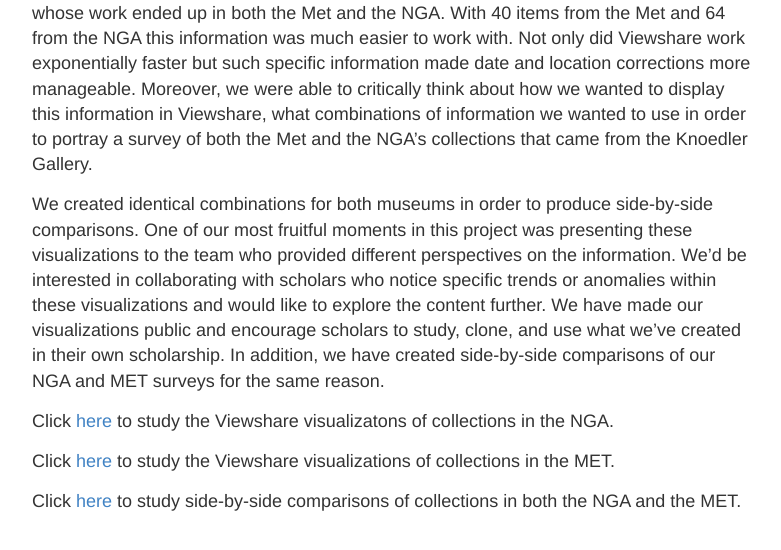
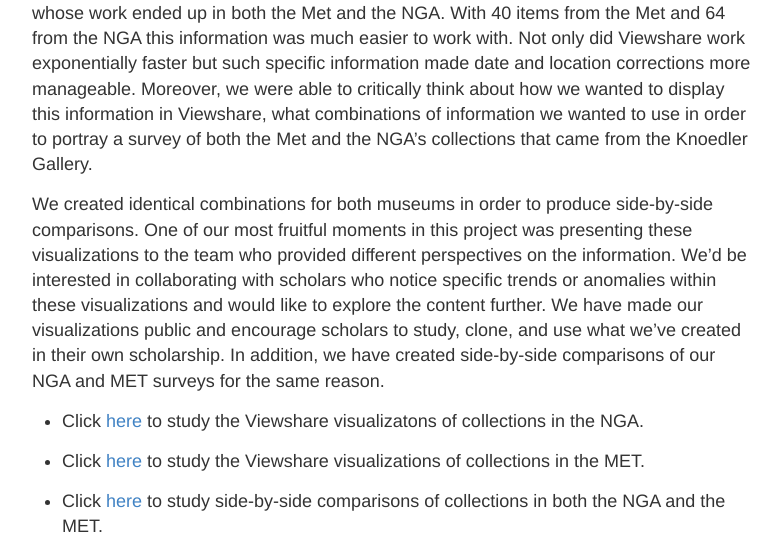
Before and after one commit to sgrimes12/Knoedler-Unbound-master, a Jekyll site: the page built from visualization/viewshare.md, in a window 1280 px wide. Shown: the part 1429-1979 px from the top of the page, without its empty margins (248-1029 px from the left). Built offline with Jekyll 4.4.1, drawn with Linux system fonts in a browser that asks for light colours; Markdown is read by kramdown in place of the engine named in the settings; grey boxes are pictures that could not be loaded.

```diff
--- a/_layouts/default.html
+++ b/_layouts/default.html
@@ -14,3 +14,7 @@
   </body>
 
 </html>
+&nbsp
+&nbsp
+&nbsp
+&nbsp
--- a/_layouts/post.html
+++ b/_layouts/post.html
@@ -5,8 +5,7 @@ layout: default
 <article class="post">
   <h1>{{ page.title }}</h1>
 
-
-  <div class="entry">
+<div class="entry">
     {{ content }}
     [Imgur](http://i.imgur.com/rB1mqDC.png)
   </div>
--- a/visualization/viewshare.md
+++ b/visualization/viewshare.md
@@ -20,8 +20,8 @@ Using this information we decided to create visualizations of a survey of the ma
 
 We created identical combinations for both museums in order to produce side-by-side comparisons. One of our most fruitful moments in this project was presenting these visualizations to the team who provided different perspectives on the information. We’d be interested in collaborating with scholars who notice specific trends or anomalies within these visualizations and would like to explore the content further. We have made our visualizations public and encourage scholars to study, clone, and use what we've created in their own scholarship.  In addition, we have created side-by-side comparisons of our NGA and MET surveys for the same reason.
 
-Click [here](http://viewshare.org/share/aab8cc4a-9416-4019-8ff7-c31456159cfb/) to study the Viewshare visualizatons of collections in the NGA.
+* Click [here](http://viewshare.org/share/aab8cc4a-9416-4019-8ff7-c31456159cfb/) to study the Viewshare visualizatons of collections in the NGA.
 
-Click [here](http://viewshare.org/share/9570fa82-d791-47b3-8370-210fbaf2997a/) to study the Viewshare visualizations of collections in the MET.
+* Click [here](http://viewshare.org/share/9570fa82-d791-47b3-8370-210fbaf2997a/) to study the Viewshare visualizations of collections in the MET.
 
-Click [here](https://drive.google.com/open?id=0BxxB10Erjo-UfjRvRlVKMFdyRW1WamxReklaVTBwWm9sSDh4aVp3Q0xuTktnWkc1MF91UW8&authuser=0) to study side-by-side comparisons of collections in both the NGA and the MET.
+* Click [here](https://drive.google.com/open?id=0BxxB10Erjo-UfjRvRlVKMFdyRW1WamxReklaVTBwWm9sSDh4aVp3Q0xuTktnWkc1MF91UW8&authuser=0) to study side-by-side comparisons of collections in both the NGA and the MET.
```
Also changed, not shown: visualization/google.md (+0 -2 lines).
